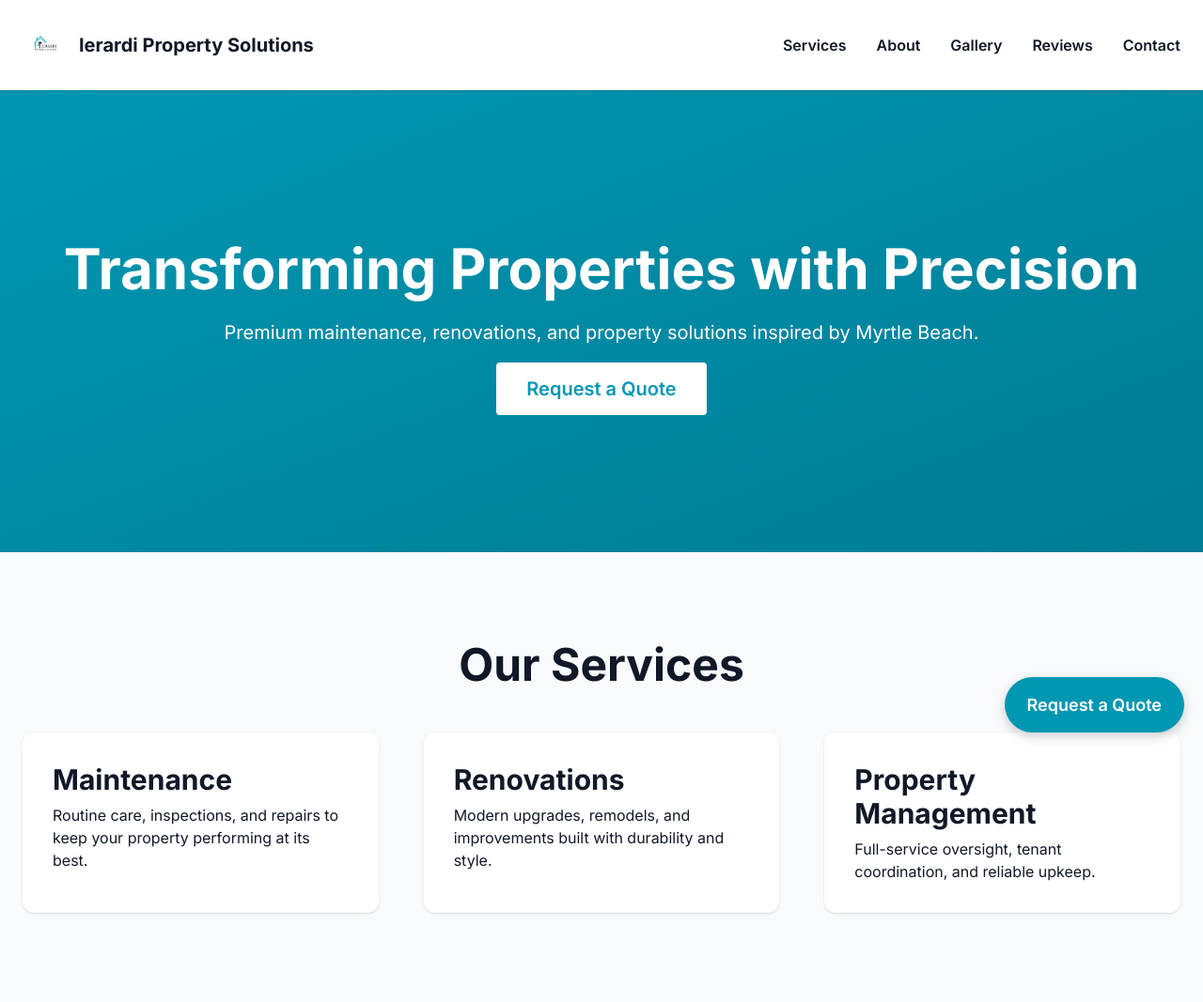
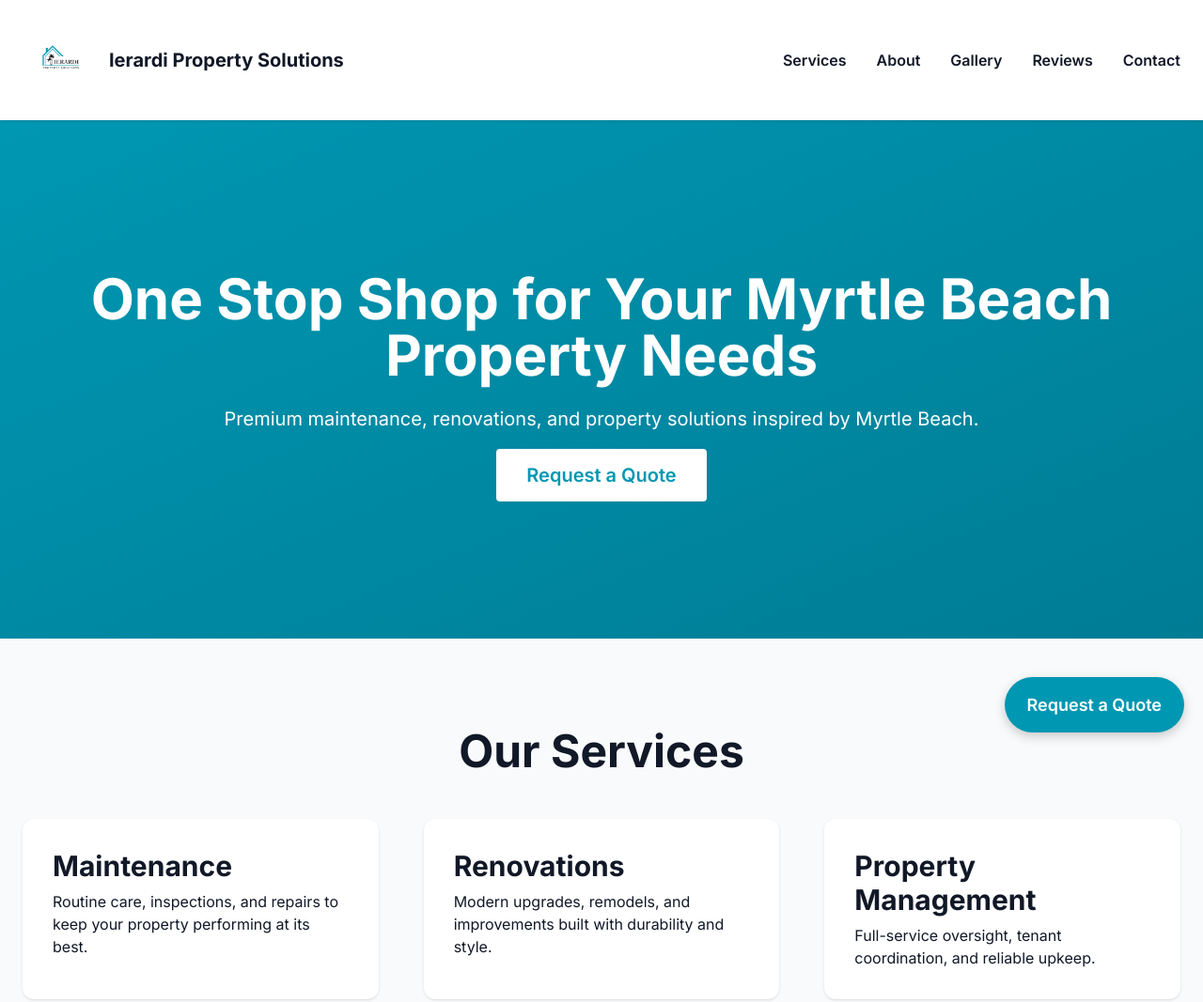
Before and after one commit to ierardipropertysolutions/ierardi-property-solutions, a plain HTML site: page index.html in a window 1280 px wide. Shown: the top 1067 px of the page at 94% size. Drawn offline with nearby package versions, Linux system fonts and the light colour scheme.

Commit message:
Update logo size and hero section heading

```diff
--- a/index.html
+++ b/index.html
@@ -33,7 +33,7 @@ html { scroll-behavior:smooth; }
 
 <nav class="flex justify-between items-center p-6 shadow bg-white sticky top-0 z-50">
 <div class="flex items-center space-x-3">
-<img src="Ierardi_Prop_Solutions_Logo.png" class="w-12 h-12 rounded"/>
+<img src="Ierardi_Prop_Solutions_Logo.png" class="w-20 h-20 rounded"/>
 <h1 class="text-xl font-bold">Ierardi Property Solutions</h1>
 </div>
 <div class="space-x-8 hidden md:flex font-semibold">
@@ -46,7 +46,7 @@ html { scroll-behavior:smooth; }
 </nav>
 
 <section class="text-center py-40 bg-gradient-to-br from-[#0097B2] to-[#007c95] text-white">
-<h2 class="text-6xl font-extrabold mb-6">Transforming Properties with Precision</h2>
+<h2 class="text-6xl font-extrabold mb-6">One Stop Shop for Your Myrtle Beach Property Needs</h2>
 <p class="text-xl mb-8">Premium maintenance, renovations, and property solutions inspired by Myrtle Beach.</p>
 <a href="#contact" class="bg-white text-[#0097B2] px-8 py-4 rounded text-xl font-semibold hover:bg-gray-100">Request a Quote</a>
 </section>
```
